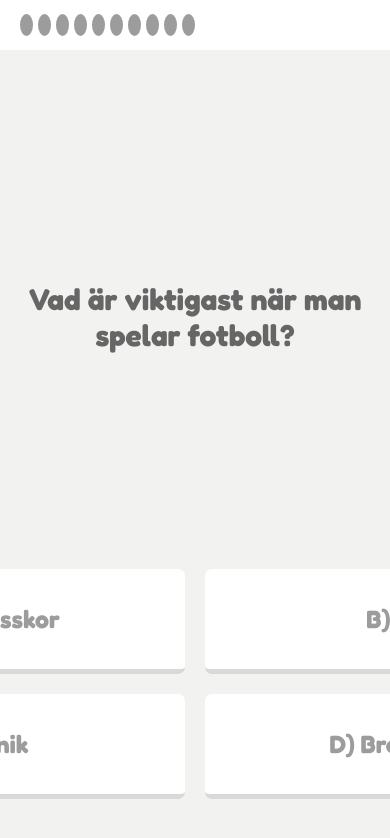
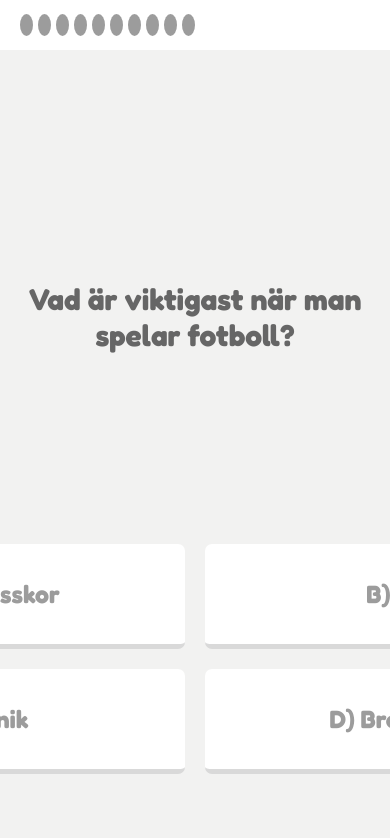
Before and after one commit to fluffyshark/client-school-app, a React (Create React App) app: page /quiz in a window 390 px wide. Shown: the top 838 px of the page. Built offline with nearby package versions, Linux system fonts and the light colour scheme.

Commit message:
Responsive CSS - Adjusted CSS for iPad devices3.

```diff
--- a/src/pages/quiz/components/answerAllt.scss
+++ b/src/pages/quiz/components/answerAllt.scss
@@ -15,7 +15,7 @@
 
 .answerAlt_questionArea {
     width: 100%;
-    height: calc(100% - 330px);
+    height: calc(100% - 380px);
     @include flex(center, center, row);
 
     p {
```
